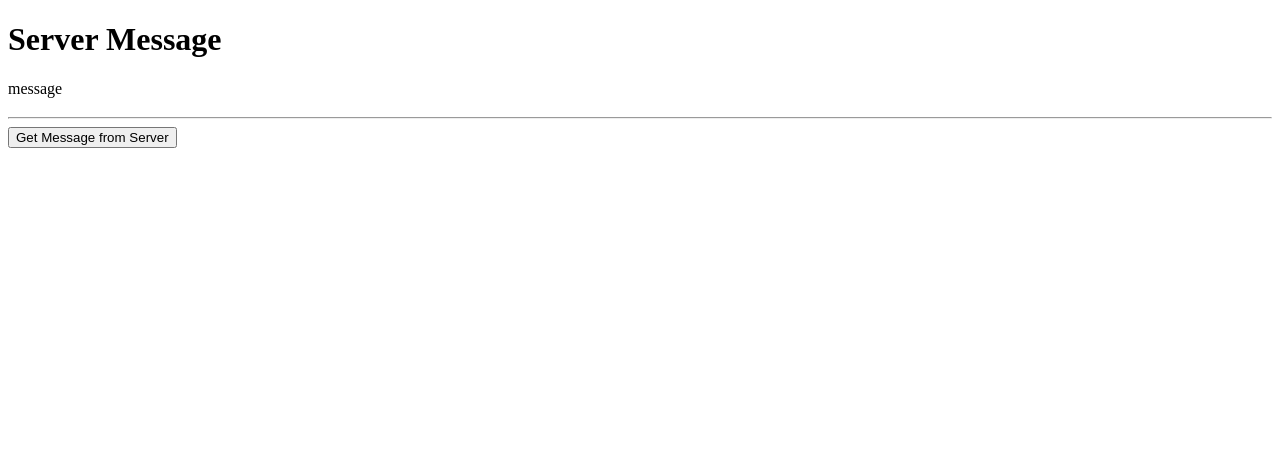
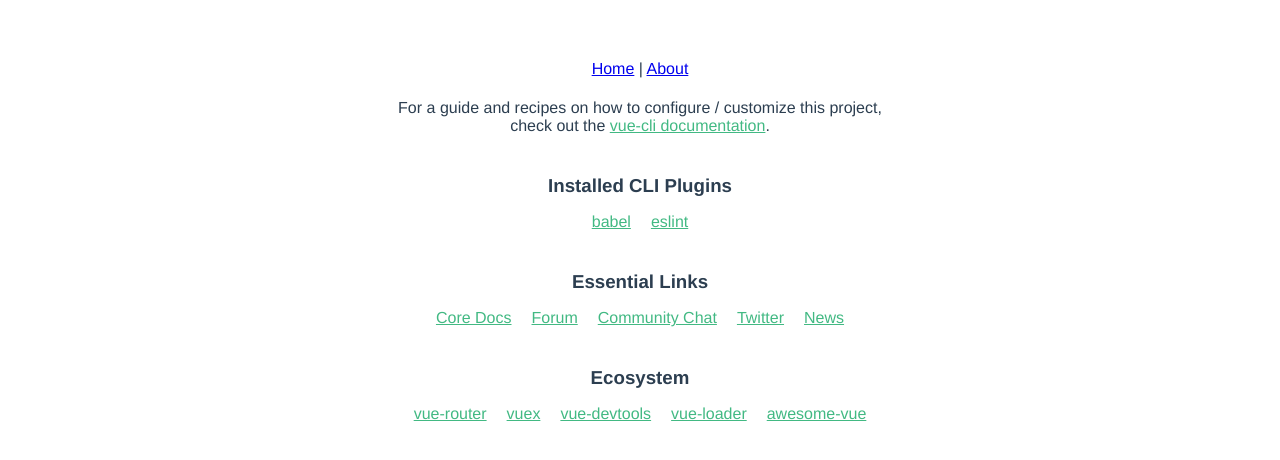
Before and after one commit to Jongmo-kim/Personal-NAS, a Vue app in the folder frontend/: page / in a window 1280 px wide. Shown: the top 460 px of the page. Built offline with nearby package versions, Linux system fonts and the light colour scheme.

Commit message:
Vue router 설정 및 화면 추가  #22

```diff
--- a/frontend/package.json
+++ b/frontend/package.json
@@ -9,7 +9,8 @@
   },
   "dependencies": {
     "core-js": "^3.8.3",
-    "vue": "^2.6.14"
+    "vue": "^2.6.14",
+    "vue-router": "^3.5.4"
   },
   "devDependencies": {
     "@babel/core": "^7.12.16",
--- a/frontend/src/App.vue
+++ b/frontend/src/App.vue
@@ -1,34 +1,18 @@
 <template>
-  <div>
-    <h1>Server Message</h1>
-    <span>message </span>
-    <h3>{{ msg }}</h3>
-    <hr />
-    <button @click="getServerGreeting">Get Message from Server</button>
-    <h2></h2>
+  <div id="app">
+    <div id="nav">
+      <router-link to="/">Home</router-link> |
+      <router-link to="/about">About</router-link>
+    </div>
+    <router-view />
   </div>
 </template>
 
 <script>
-import { getTest } from "@/apis/apiTest";
+
 
 export default {
-  name: "App",
-  data() {
-    return {
-      msg: "",
-    };
-  },
-  methods: {
-    async getServerGreeting() {
-      try {
-        const res = await getTest();
-        this.msg = res;
-      } catch (e) {
-        console.error(e);
-      }
-    },
-  },
+  name: "App"
 };
 </script>
 
--- /dev/null
+++ b/frontend/src/components/AboutComponent.vue
@@ -0,0 +1,33 @@
+<!-- AboutComponent.vue -->
+<template>
+  <div>
+    <h1>Server Message</h1>
+    <span>message </span>
+    <h3>{{ msg }}</h3>
+    <hr />
+    <button @click="getServerGreeting">Get Message from Server</button>
+    <h2></h2>
+  </div>
+</template>
+<script>
+import { getTest } from "@/apis/apiTest";
+
+export default {
+  name: "AboutComponent",
+  data() {
+    return {
+      msg: "",
+    };
+  },
+  methods: {
+    async getServerGreeting() {
+      try {
+        const res = await getTest();
+        this.msg = res;
+      } catch (e) {
+        console.error(e);
+      }
+    },
+  },
+};
+</script>
--- a/frontend/src/components/HelloWorld.vue
+++ b/frontend/src/components/HelloWorld.vue
@@ -1,6 +1,6 @@
 <template>
   <div class="hello">
-    <h1>{{ msg }}</h1>
+    <h1>{{ asgasg }}</h1>
     <p>
       For a guide and recipes on how to configure / customize this project,<br />
       check out the
--- a/frontend/src/main.js
+++ b/frontend/src/main.js
@@ -1,8 +1,12 @@
 import Vue from 'vue'
 import App from './App.vue'
+import router from "@/router"
+
+
 
 Vue.config.productionTip = false
 
 new Vue({
+  router,
   render: h => h(App),
 }).$mount('#app')
--- /dev/null
+++ b/frontend/src/router.js
@@ -0,0 +1,19 @@
+import Vue from 'vue';
+import VueRouter from 'vue-router';
+import HelloWorld from '@/components/HelloWorld';
+import AboutComponent from '@/components/AboutComponent';
+
+Vue.use(VueRouter);
+
+const route = [
+    {path: "/", component: HelloWorld},
+    {path: "/about", component: AboutComponent},
+];
+
+// Vue 라우터 인스턴스 생성
+const router = new VueRouter({
+    mode: 'history',
+    routes: route
+});
+
+export default router;
```
Also changed, not shown: 1 other file (tests, documents, lock files or other folders).
